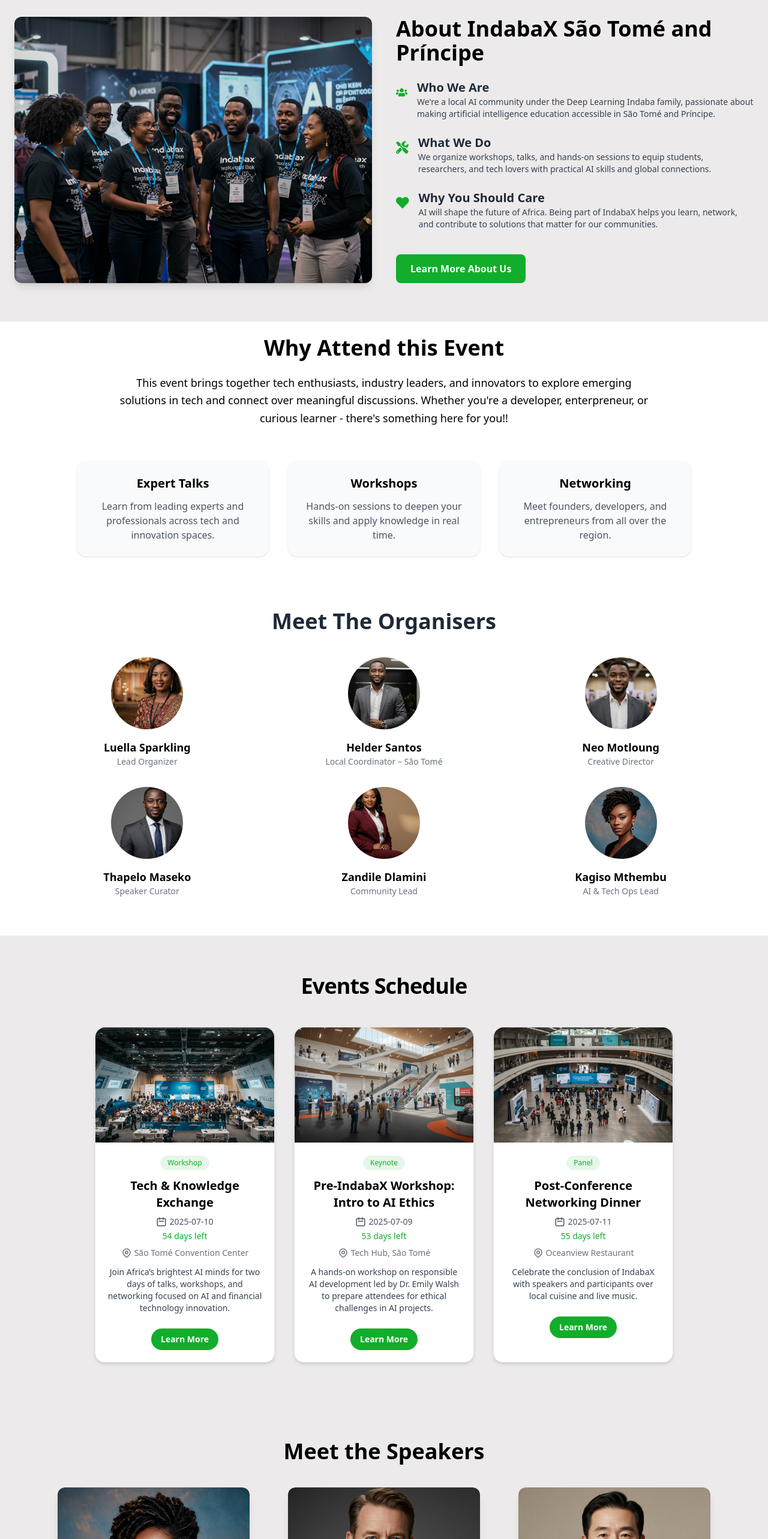
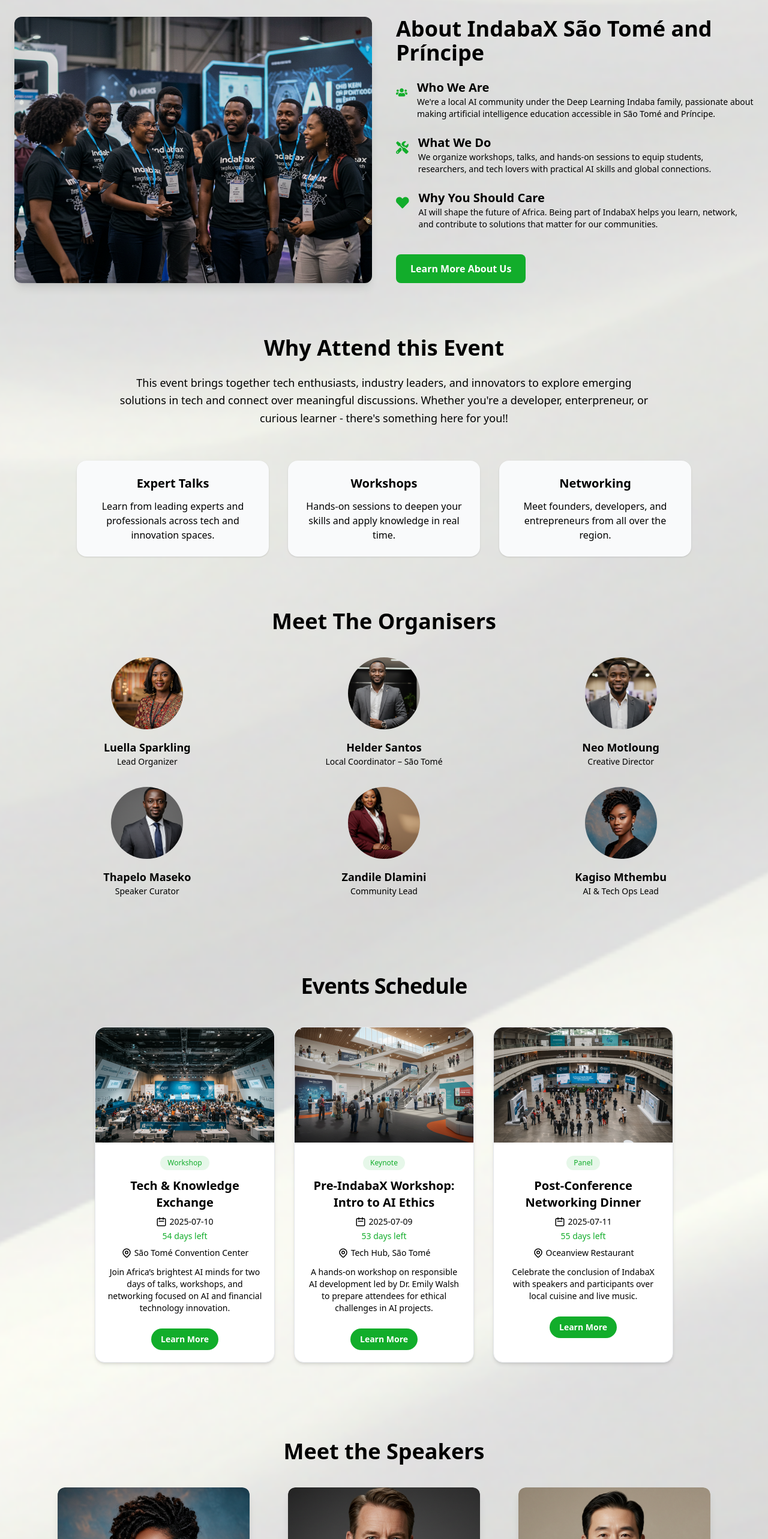
Before and after one commit to MOSOBELULU/indabaX, a React (Vite) app: page / in a window 1280 px wide. Shown: the part 900-3466 px from the top of the page at 60% size. Built offline with nearby package versions, Linux system fonts and the light colour scheme.

Commit message:
wip_ added background img for testing

```diff
--- a/src/components/About.jsx
+++ b/src/components/About.jsx
@@ -25,8 +25,8 @@ export default function About() {
           <div className="flex  items-start space-x-4">
             <FaUsers className="text-4xl text-[#12AD2B] mt-1" />
             <div>
-              <h3 className="text-xl font-semibold text-gray-800">Who We Are</h3>
-              <p className="text-gray-700 text-sm">
+              <h3 className="text-xl font-semibold ">Who We Are</h3>
+              <p className=" text-sm">
                 We're a local AI community under the Deep Learning Indaba family, passionate about making artificial intelligence education accessible in São Tomé and Príncipe.
               </p>
             </div>
@@ -36,8 +36,8 @@ export default function About() {
           <div className="flex items-start space-x-4">
             <FaTools className="text-4xl text-[#12AD2B] mt-1" />
             <div>
-              <h3 className="text-xl font-semibold text-gray-800">What We Do</h3>
-              <p className="text-gray-700 text-sm">
+              <h3 className="text-xl font-semibold">What We Do</h3>
+              <p className="text-sm">
                 We organize workshops, talks, and hands-on sessions to equip students, researchers, and tech lovers with practical AI skills and global connections.
               </p>
             </div>
@@ -47,8 +47,8 @@ export default function About() {
           <div className="flex items-start space-x-4">
             <FaHeart className="text-4xl text-[#12AD2B] mt-1" />
             <div>
-              <h3 className="text-xl font-semibold text-gray-800">Why You Should Care</h3>
-              <p className="text-gray-700 text-sm">
+              <h3 className="text-xl font-semibold ">Why You Should Care</h3>
+              <p className=" text-sm">
                 AI will shape the future of Africa. Being part of IndabaX helps you learn, network, and contribute to solutions that matter for our communities.
               </p>
             </div>
--- a/src/components/EventOrganisers.jsx
+++ b/src/components/EventOrganisers.jsx
@@ -1,8 +1,8 @@
 import { organisers } from "../data/DummyData";
 export default function EventOrganisers() {
   return (
-    <section className="bg-white py-16 px-6 md:px-12">
-      <h2 className="text-3xl md:text-4xl font-bold text-center text-gray-800 mb-10">Meet The Organisers</h2>
+    <section className=" py-16 px-6 md:px-12">
+      <h2 className="text-3xl md:text-4xl font-bold text-center  mb-10">Meet The Organisers</h2>
       <div className="grid sm:grid-cols-2 md:grid-cols-3 gap-8 max-w-6xl mx-auto">
         {organisers.map((person, i) => (
           <div key={i} className="text-center">
@@ -12,7 +12,7 @@ export default function EventOrganisers() {
               className="w-30 h-30 mx-auto rounded-full object-cover mb-4"
             />
             <h4 className="text-lg font-semibold text-black">{person.name}</h4>
-            <p className="text-gray-500 text-sm">{person.role}</p>
+            <p className="text-black text-sm">{person.role}</p>
           </div>
         ))}
       </div>
--- a/src/components/EventOverview.jsx
+++ b/src/components/EventOverview.jsx
@@ -1,7 +1,7 @@
 import { features } from "../data/DummyData";
 export default function EventOverview() {
     return(
-        <section className="bg-white py-6 px-6 md:px-12">
+        <section className="py-6 px-6 md:px-12">
             <div className="max-w-4xl mx-auto text-center mb-14">
                 <h2 className="text-3xl md:text-4xl font-bold text-black mb-6">
                      Why Attend this Event</h2>
@@ -13,8 +13,8 @@ export default function EventOverview() {
                 {features.map((item, i) => (
                     <div
                     key={i} className=" bg-[#f9fafb] p-6 rounded-2xl shadow-sm hover:shadow-md transition text-center">
-                        <h4 className="text-xl font-semibold text-black mb-3">{item.title}</h4>
-                        <p className="text-gray-600">{item.desc}</p>
+                        <h4 className="text-xl font-semibold mb-3">{item.title}</h4>
+                        <p >{item.desc}</p>
                     </div>
                 ))}
             </div>
--- a/src/components/Events.jsx
+++ b/src/components/Events.jsx
@@ -45,7 +45,7 @@ export default function Events() {
                     {event.title}
                   </h3>
 
-                  <p className="text-sm text-gray-600 flex items-center justify-center gap-1 mb-1">
+                  <p className="text-sm flex items-center justify-center gap-1 mb-1">
                     <HiOutlineCalendar className="text-lg" /> {event.date}
                   </p>
                   <p className="text-sm text-[#12AD2B] font-medium mb-2">
@@ -54,12 +54,12 @@ export default function Events() {
                       : "Today or past event"}
                   </p>
 
-                  <p className="text-sm text-gray-500 flex items-center justify-center gap-1 mb-3">
+                  <p className="text-sm flex items-center justify-center gap-1 mb-3">
                     <HiOutlineLocationMarker className="text-lg" />{" "}
                     {event.location}
                   </p>
 
-                  <p className="text-gray-700 text-sm mb-4">
+                  <p className=" text-sm mb-4">
                     {event.description}
                   </p>
                   <Link to={`/eventdetail/${event.id}`}>
--- a/src/components/SpeakersCard.jsx
+++ b/src/components/SpeakersCard.jsx
@@ -14,9 +14,9 @@ export default function SpeakerCard({ speaker }) {
       </Link>
 
       <div className="mt-4 pt-4">
-        <h3 className="text-xl font-bold text-gray-800">{speaker.name}</h3>
-        <p className="text-sm text-gray-600">{speaker.profession}</p>
-        <p className="mt-2 text-gray-700 italic">“{speaker.topic}”</p>
+        <h3 className="text-xl font-bold ">{speaker.name}</h3>
+        <p className="text-sm ">{speaker.profession}</p>
+        <p className="mt-2  italic">“{speaker.topic}”</p>
       </div>
 
 
--- a/src/components/Testimonials.jsx
+++ b/src/components/Testimonials.jsx
@@ -37,7 +37,7 @@ export default function Testimonials() {
 
   return (
     <div className="relative max-w-4xl mx-auto px-6 py-16 bg-gradient-to-br from-white via-gray-50 to-[#f0fdf4] rounded-xl shadow-lg">
-      <h2 className="text-center mb-10 text-3xl md:text-4xl font-bold text-gray-800 tracking-tight">What People Say</h2>
+      <h2 className="text-center mb-10 text-3xl md:text-4xl font-bold  tracking-tight">What People Say</h2>
 
       <Slider {...settings}>
         {testimonials.map((item, index) => (
@@ -45,8 +45,8 @@ export default function Testimonials() {
             key={index}
             className="p-8 bg-white rounded-xl shadow-md border border-gray-100 text-center transition-all duration-300 hover:shadow-xl"
           >
-            <p className="text-lg text-gray-600 italic mb-6 leading-relaxed">“{item.message}”</p>
-            <h4 className="font-semibold text-xl text-[#009639]">{item.name}</h4>
+            <p className="text-lg italic mb-6 leading-relaxed">“{item.message}”</p>
+            <h4 className="font-semibold text-xl text-black">{item.name}</h4>
             <p className="text-sm text-gray-500">{item.position}</p>
           </div>
         ))}
--- a/src/data/DummyData.jsx
+++ b/src/data/DummyData.jsx
@@ -235,3 +235,41 @@ export const testimonials = [
     linkedin: "https://linkedin.com/in/kagisomthembu",
   },
 ];
+
+export const faqs = [
+  {
+    question: "What is the São Tomé AI Event about?",
+    answer:
+      "It's a community-driven event focused on exploring how artificial intelligence can empower African innovation. Expect talks, panels, workshops, and networking with developers, researchers, entrepreneurs, and enthusiasts.",
+  },
+  {
+    question: "Who can attend the event?",
+    answer:
+      "Anyone interested in AI — whether you're a student, developer, startup founder, researcher, or just curious about technology. Beginners are welcome!",
+  },
+  {
+    question: "Where will the event take place?",
+    answer:
+      "The event will be held in São Tomé City. The exact venue details will be announced soon on our official channels and via email to registered attendees.",
+  },
+  {
+    question: "Is there an entry fee?",
+    answer:
+      "Nope! Entry is completely free, but spots are limited. Registration is required to reserve your seat and access exclusive sessions.",
+  },
+  {
+    question: "Will the event be streamed online?",
+    answer:
+      "Yes! We’ll offer a live stream for selected talks and panels. Remote participants can register online to get the access link.",
+  },
+  {
+    question: "What language will the sessions be in?",
+    answer:
+      "The main language is English. However, some sessions and materials will include Portuguese support for local attendees.",
+  },
+  {
+    question: "Can I volunteer or speak at the event?",
+    answer:
+      "Absolutely! We're always open to volunteers, partners, and speakers. Fill out the form on our website or contact the organizing team directly.",
+  },
+];
--- a/src/index.css
+++ b/src/index.css
@@ -1,6 +1,11 @@
 @import "tailwindcss";
 :root {
-  background-color: #eceaea;
+
+ background-image: url('/images/backgroundImg.jpg');
+background-repeat: no-repeat;
+background-size: cover;
+background-position: center;
+
   font-weight: 400;
   line-height: 1.5;
   font-synthesis: none;
```
Also changed, not shown: public/images/backgroundImg.jpg (added), src/components/Faq.jsx (added).
